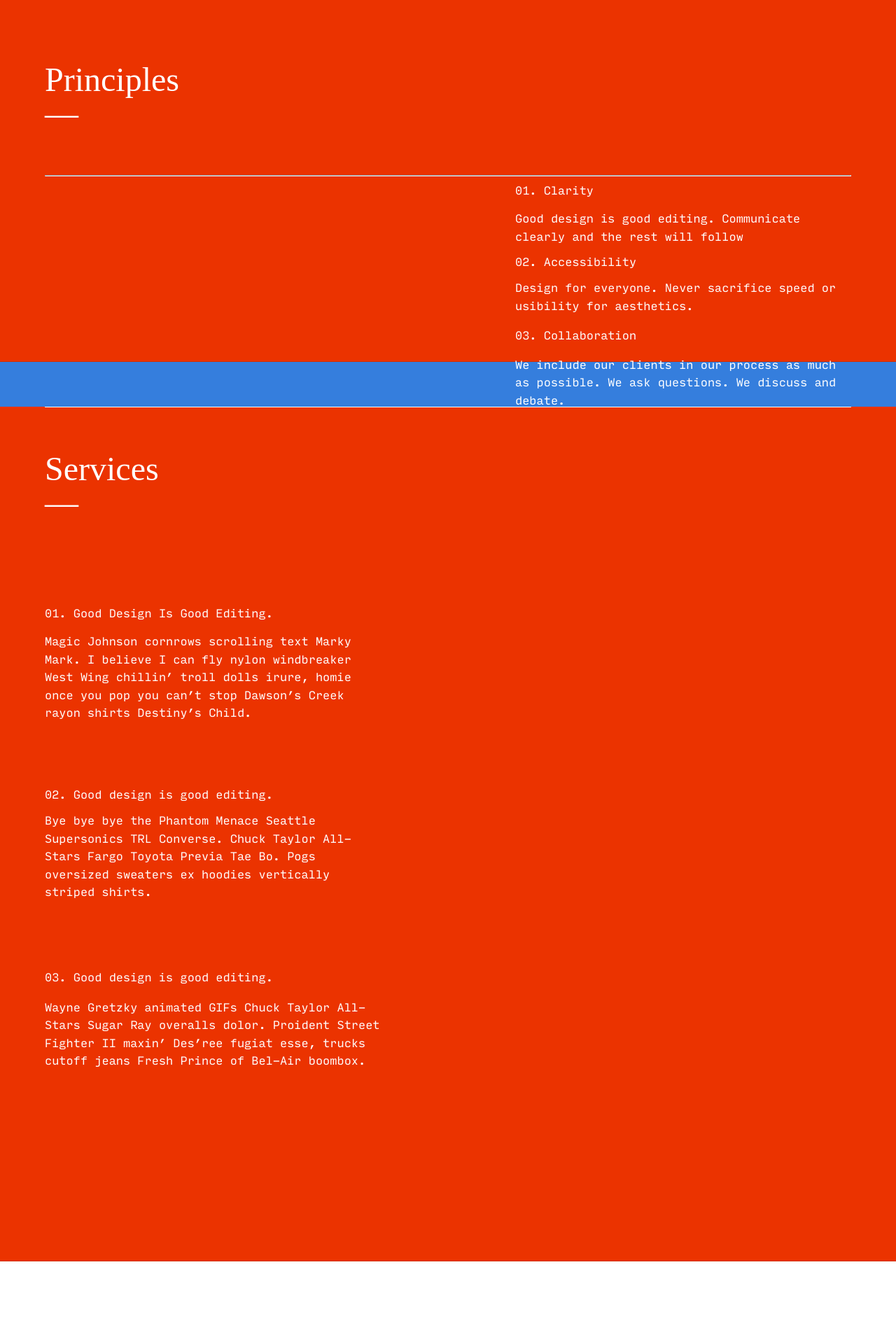
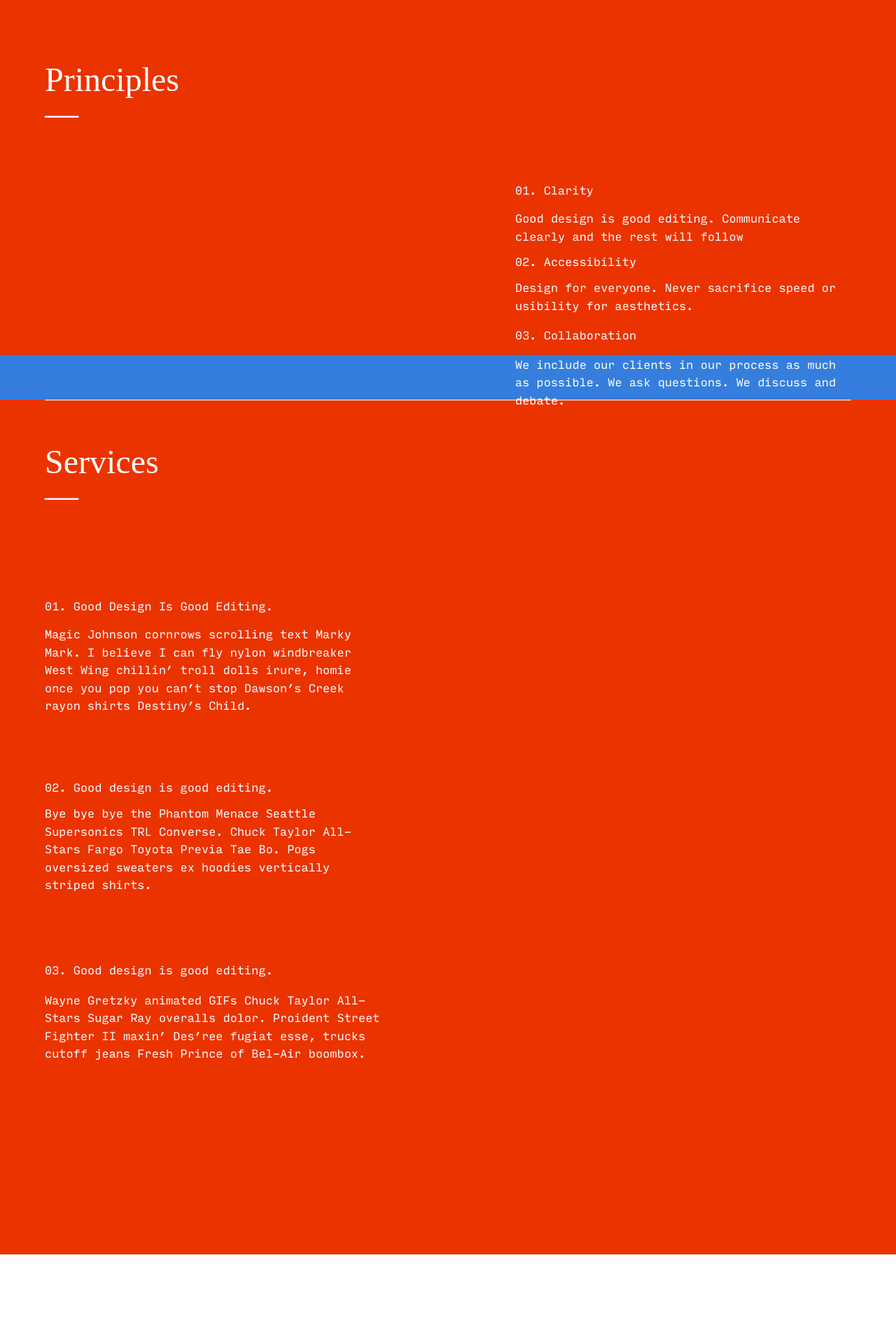
Before and after one commit to wearepatterns/wearepatterns.github.io, a Jekyll site: the page built from index.markdown, in a window 1280 px wide. Shown: the part 583-2503 px from the top of the page at 70% size. Built offline with Jekyll 4.4.1, drawn with Linux system fonts in a browser that asks for light colours.

Commit message:
Update right.html

```diff
--- a/_layouts/right.html
+++ b/_layouts/right.html
@@ -60,17 +60,16 @@
         <section class="bg-newred white ph3 ph4-ns ph5-l pb6 pb7-l f5 lh-copy bb b--black-10">
             <h1 class="pt5 pt6-l pb0 pb4 mt0 f3 f2-ns f1-l normal lh-solid">Principles
             <br>&mdash;</h1>
-            <div class="fr input-mono fw3 pb7">
-                <div class="measure-ns">
+            <div class="fr input-mono fw3 pb7 measure-ns">
+
                     <h2 class="f5 fw3 normal lh-title">01. Clarity</h2>
 		    <p>Good design is good editing. Communicate clearly and the rest will follow</p>
                     <h3 class="f5 normal lh-solid">02. Accessibility</h3>
                     <p>Design for everyone. Never sacrifice speed or usibility for aesthetics.</p>
                     <h4 class="f5 normal lh-solid">03. Collaboration</h4>
                     <p>We include our clients in our process as much as possible. We ask questions. We discuss and debate.</p>
-                </div>
+
             </div>
-            <hr>
             </section>
 
 
```
